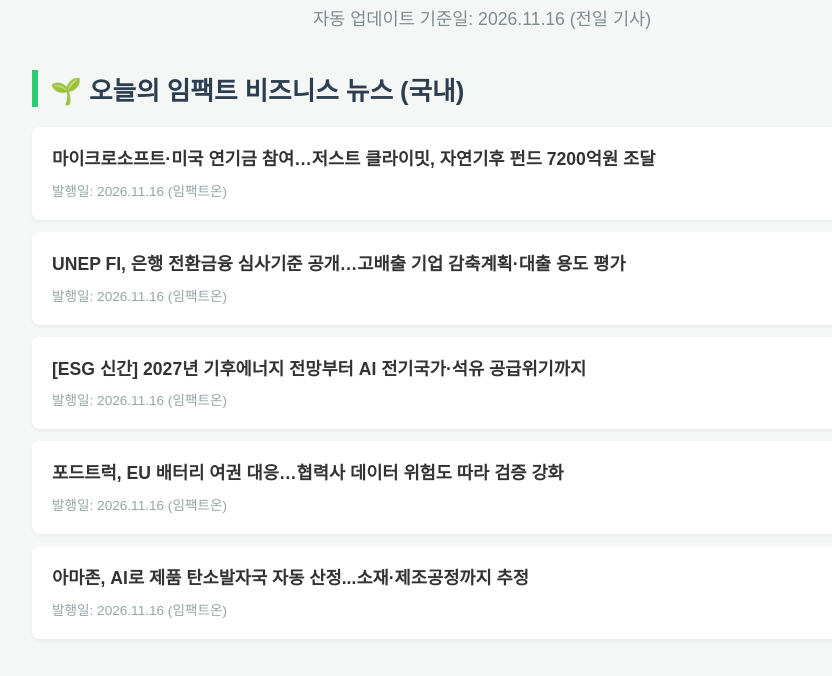
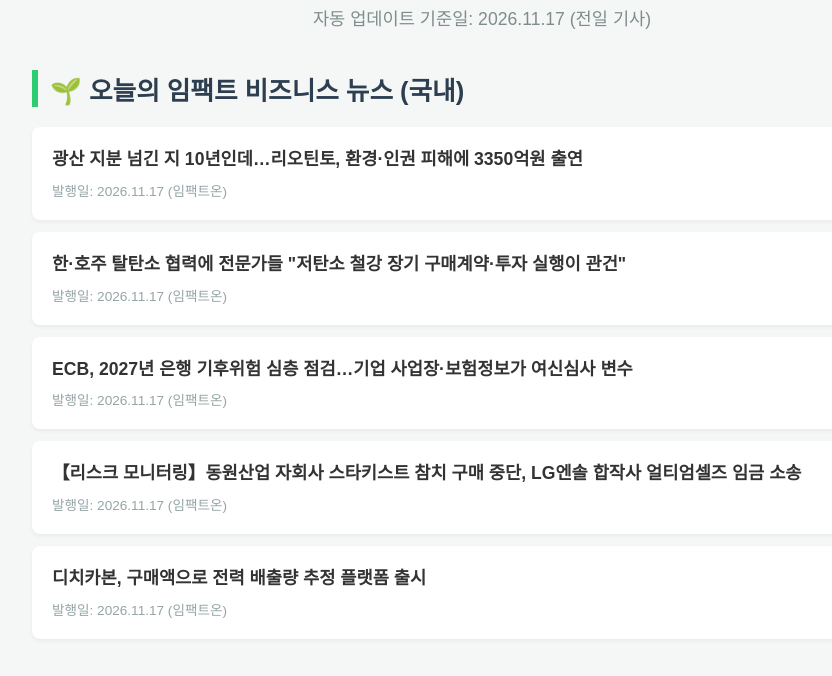
Before and after one commit to jack0322598-web/daily-impact-news, a plain HTML site: page index.html in a window 1280 px wide. Shown: the part 87-763 px from the top of the page, without its empty margins (158-990 px from the left). Drawn offline with Linux system fonts and the light colour scheme.

Commit message:
🌱 매일 아침 7시 뉴스 자동 업데이트

```diff
--- a/index.html
+++ b/index.html
@@ -21,34 +21,34 @@
 </head>
 <body>
     <h1>📋 오늘의 종합 뉴스 브리핑</h1>
-    <div class="date-title">자동 업데이트 기준일: 2026.11.16 (전일 기사)</div>
+    <div class="date-title">자동 업데이트 기준일: 2026.11.17 (전일 기사)</div>
 
     <div class="section-title">🌱 오늘의 임팩트 비즈니스 뉴스 (국내)</div>
 
         <div class="news-card">
-            <div class="news-title"><a href="https://www.impacton.net/news/articleView.html?idxno=30698" target="_blank">마이크로소프트·미국 연기금 참여…저스트 클라이밋, 자연기후 펀드 7200억원 조달</a></div>
-            <div class="news-date">발행일: 2026.11.16 (임팩트온)</div>
+            <div class="news-title"><a href="https://www.impacton.net/news/articleView.html?idxno=30725" target="_blank">광산 지분 넘긴 지 10년인데…리오틴토, 환경·인권 피해에 3350억원 출연</a></div>
+            <div class="news-date">발행일: 2026.11.17 (임팩트온)</div>
         </div>
 
         <div class="news-card">
-            <div class="news-title"><a href="https://www.impacton.net/news/articleView.html?idxno=30695" target="_blank">UNEP FI, 은행 전환금융 심사기준 공개…고배출 기업 감축계획·대출 용도 평가</a></div>
-            <div class="news-date">발행일: 2026.11.16 (임팩트온)</div>
+            <div class="news-title"><a href="https://www.impacton.net/news/articleView.html?idxno=30724" target="_blank">한·호주 탈탄소 협력에 전문가들 "저탄소 철강 장기 구매계약·투자 실행이 관건"</a></div>
+            <div class="news-date">발행일: 2026.11.17 (임팩트온)</div>
         </div>
 
         <div class="news-card">
-            <div class="news-title"><a href="https://www.impacton.net/news/articleView.html?idxno=30697" target="_blank">[ESG 신간] 2027년 기후에너지 전망부터 AI 전기국가·석유 공급위기까지</a></div>
-            <div class="news-date">발행일: 2026.11.16 (임팩트온)</div>
+            <div class="news-title"><a href="https://www.impacton.net/news/articleView.html?idxno=30719" target="_blank">ECB, 2027년 은행 기후위험 심층 점검…기업 사업장·보험정보가 여신심사 변수</a></div>
+            <div class="news-date">발행일: 2026.11.17 (임팩트온)</div>
         </div>
 
         <div class="news-card">
-            <div class="news-title"><a href="https://www.impacton.net/news/articleView.html?idxno=30693" target="_blank">포드트럭, EU 배터리 여권 대응…협력사 데이터 위험도 따라 검증 강화</a></div>
-            <div class="news-date">발행일: 2026.11.16 (임팩트온)</div>
+            <div class="news-title"><a href="https://www.impacton.net/news/articleView.html?idxno=30721" target="_blank">【리스크 모니터링】동원산업 자회사 스타키스트 참치 구매 중단, LG엔솔 합작사 얼티엄셀즈 임금 소송</a></div>
+            <div class="news-date">발행일: 2026.11.17 (임팩트온)</div>
         </div>
 
         <div class="news-card">
-            <div class="news-title"><a href="https://www.impacton.net/news/articleView.html?idxno=30689" target="_blank">아마존, AI로 제품 탄소발자국 자동 산정...소재·제조공정까지 추정</a></div>
-            <div class="news-date">발행일: 2026.11.16 (임팩트온)</div>
+            <div class="news-title"><a href="https://www.impacton.net/news/articleView.html?idxno=30714" target="_blank">디치카본, 구매액으로 전력 배출량 추정 플랫폼 출시</a></div>
+            <div class="news-date">발행일: 2026.11.17 (임팩트온)</div>
         </div>
 
     <div class="section-title macro">🇺🇸 오늘의 미국 거시경제 브리핑 (글로벌)</div>
-<div class='sub-category'>📌 경제지표</div><div class='no-news'>2026.11.16 자 뉴스가 없습니다.</div><div class='sub-category'>📌 통화정책</div><div class='no-news'>2026.11.16 자 뉴스가 없습니다.</div><div class='sub-category'>📌 관세</div><div class='no-news'>2026.11.16 자 뉴스가 없습니다.</div><div class='sub-category'>📌 외교</div><div class='no-news'>2026.11.16 자 뉴스가 없습니다.</div></body></html>
+<div class='sub-category'>📌 경제지표</div><div class='no-news'>2026.11.17 자 뉴스가 없습니다.</div><div class='sub-category'>📌 통화정책</div><div class='no-news'>2026.11.17 자 뉴스가 없습니다.</div><div class='sub-category'>📌 관세</div><div class='no-news'>2026.11.17 자 뉴스가 없습니다.</div><div class='sub-category'>📌 외교</div><div class='no-news'>2026.11.17 자 뉴스가 없습니다.</div></body></html>
```
